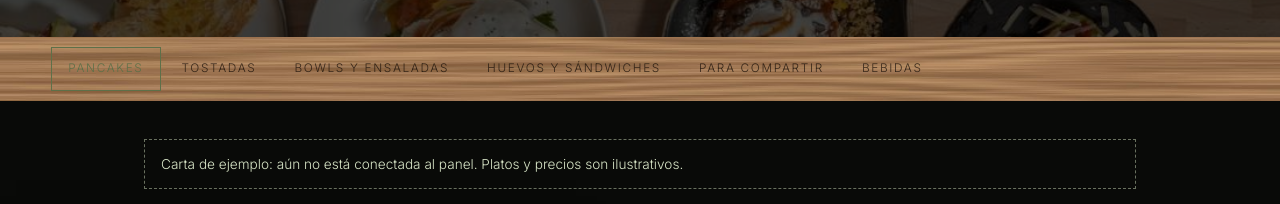
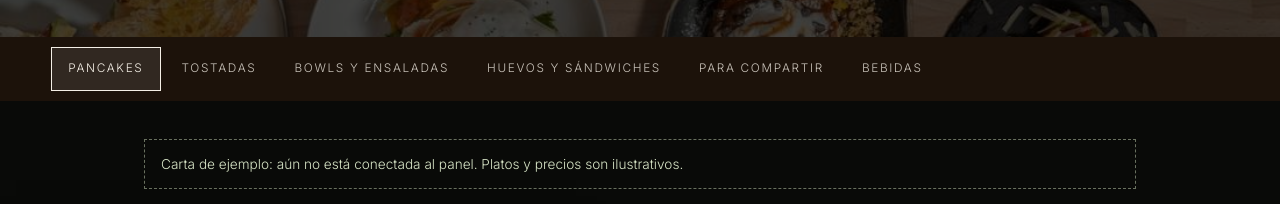
Before and after one commit to bianchiaanna-bit/Genesis, a plain HTML site: page menu.html in a window 1280 px wide. Shown: the part 332-536 px from the top of the page. Drawn offline with nearby package versions, Linux system fonts and the light colour scheme; no server answers.

Commit message:
Add files via upload

```diff
--- a/css/site.css
+++ b/css/site.css
@@ -205,10 +205,10 @@ blockquote{font:italic 400 clamp(2rem,5vw,4rem)/1.1 var(--serif)}
 /* menu */
 .menu-hero{padding:calc(var(--hh) + 70px) 8vw 50px;text-align:center}
 .menu-hero h1{font-size:clamp(3.4rem,9vw,7rem)}.menu-hero p{margin:18px auto 0;max-width:480px;opacity:.85}
-.mcats{position:sticky;top:64px;z-index:20;display:flex;gap:6px;overflow-x:auto;padding:12px 5vw;background:var(--tex-light) center/cover,#a8774a;color:#1c120a;scrollbar-width:none}
-.mcats::before{content:"";position:absolute;inset:0;background:#ffffff12;pointer-events:none}
+.mcats{position:sticky;top:var(--hh);z-index:20;display:flex;gap:6px;overflow-x:auto;padding:12px 5vw;background:var(--tex-dark) center/cover,#1c120a;color:var(--fg);scrollbar-width:none}
+.mcats::before{content:"";position:absolute;inset:0;background:#0a0704bf;pointer-events:none}
 .mcats a{position:relative;white-space:nowrap;text-decoration:none;font-size:.74rem;letter-spacing:.14em;text-transform:uppercase;padding:9px 16px;border:1px solid transparent;opacity:.8}
-.mcats a.on{border-color:var(--g-deep);color:var(--g-deep);opacity:1}
+.mcats a.on{border-color:var(--fg);color:var(--fg);background:#ffffff18;opacity:1}
 .mcont{max-width:980px;margin:0 auto;padding:30px 6vw 100px}
 .mcat{padding-top:50px;scroll-margin-top:130px}.mcat>h2{font-size:clamp(2.2rem,5vw,3.6rem);margin-bottom:6px}.mcat>p{opacity:.75;margin-bottom:20px}
 .dish{display:grid;grid-template-columns:1fr auto;gap:4px 20px;padding:20px 0;border-bottom:1px solid #ffffff17}
@@ -232,6 +232,10 @@ blockquote{font:italic 400 clamp(2rem,5vw,4rem)/1.1 var(--serif)}
   .hero-open{position:relative;right:auto;bottom:auto;text-align:left;margin-top:26px}.hero{flex-direction:column;justify-content:flex-end}
   .intro p{margin-left:0}.special{grid-template-columns:1fr}.dish.has-img{grid-template-columns:76px 1fr auto}.dish img{width:76px;height:76px}
   .hc p{font-size:.95rem}.scrollcue{display:none}
+}
+@media(min-width:901px){
+  .mcats{top:64px;background:#1c120a;color:var(--fg)}
+  .mcats::before{display:none}
 }
 @media(prefers-reduced-motion:reduce){*{animation:none!important;transition:none!important}.r{opacity:1;transform:none}.mask>span{transform:none}.hero h1 .ch{opacity:1;transform:none}.tiles img{filter:brightness(.6)}}
 
```
